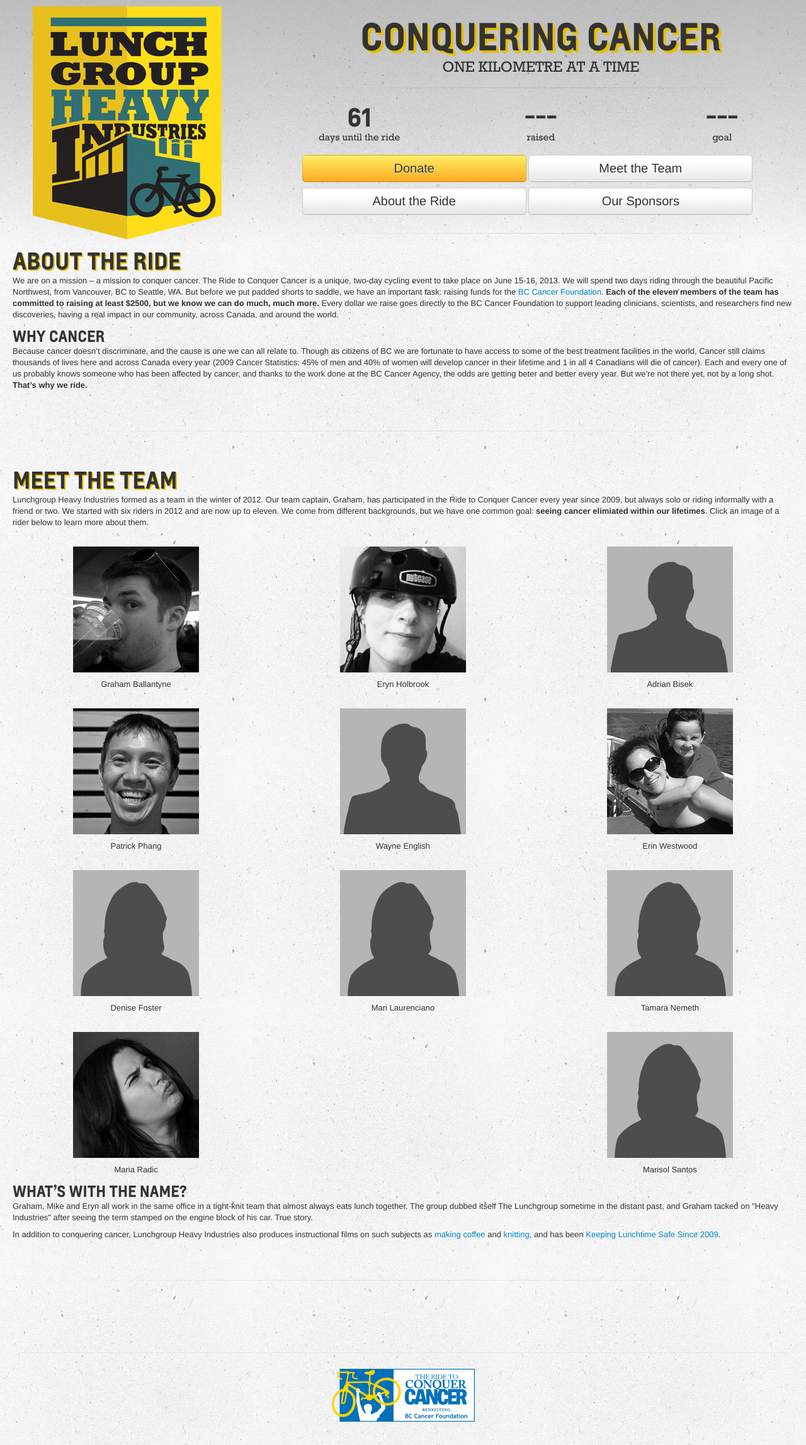
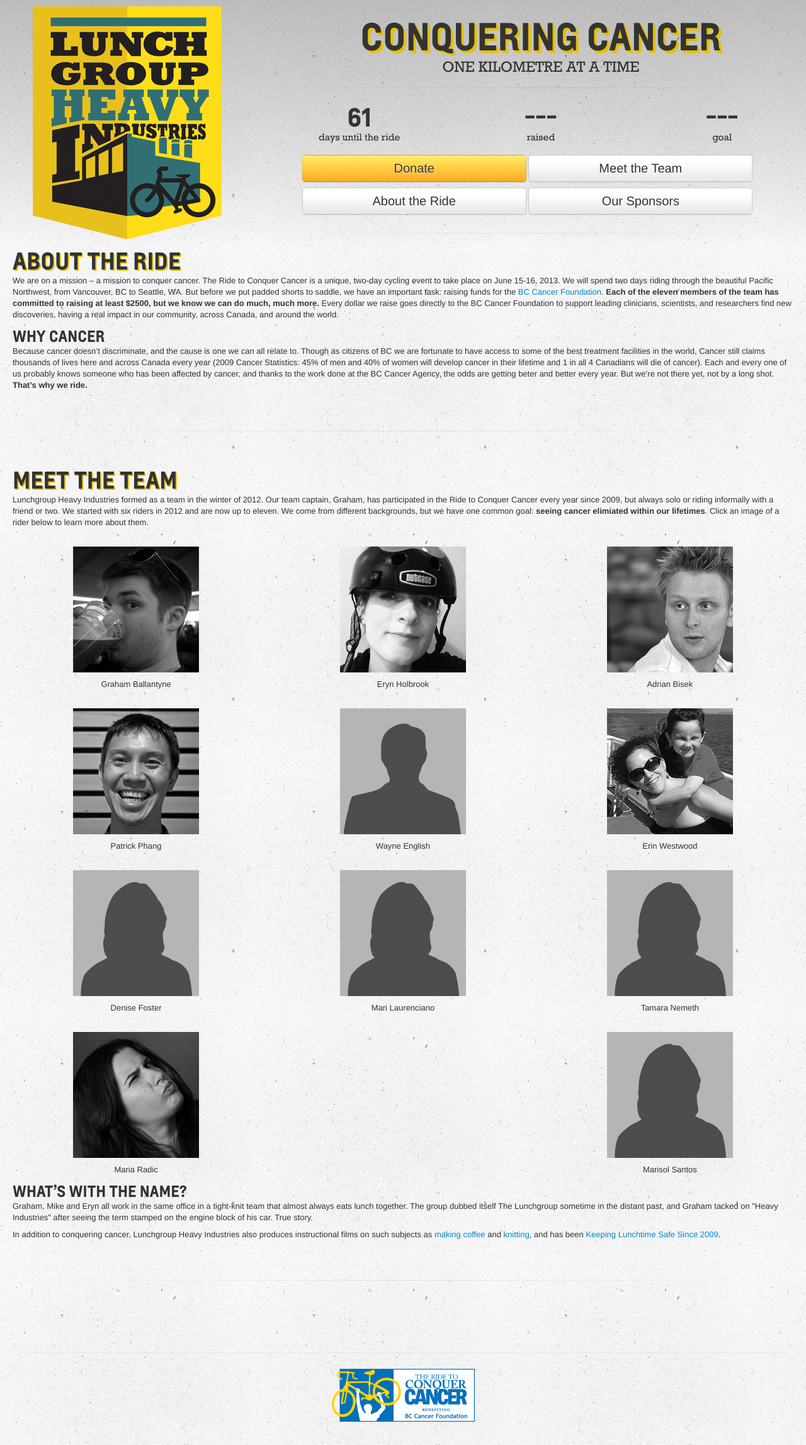
Before and after one commit to lunchgroup/lunchgroup.github.com, a Jekyll site: the page built from index.html, in a window 1280 px wide. Shown: the whole page at 63% size. Built offline with Jekyll 4.4.1, drawn with Linux system fonts in a browser that asks for light colours; some web fonts are replaced; Markdown is read by kramdown in place of the engine named in the settings.

Commit message:
Add Adrian's headshot to home page

```diff
--- a/index.html
+++ b/index.html
@@ -48,8 +48,8 @@ layout: main
 		</div>
 		<div class="span4">
             <a href="team/adrian.html">
-                <div id="!adrian" class="riderimage generic_male">
-                    <img src="img/generic-male.png" alt="Adrian Bisek"/>
+                <div id="adrian" class="riderimage">
+                    <img src="img/adrian-head.jpg" alt="Adrian Bisek"/>
                     <p class="ridercaption">Adrian Bisek</p>
                 </div>
             </a>
```
